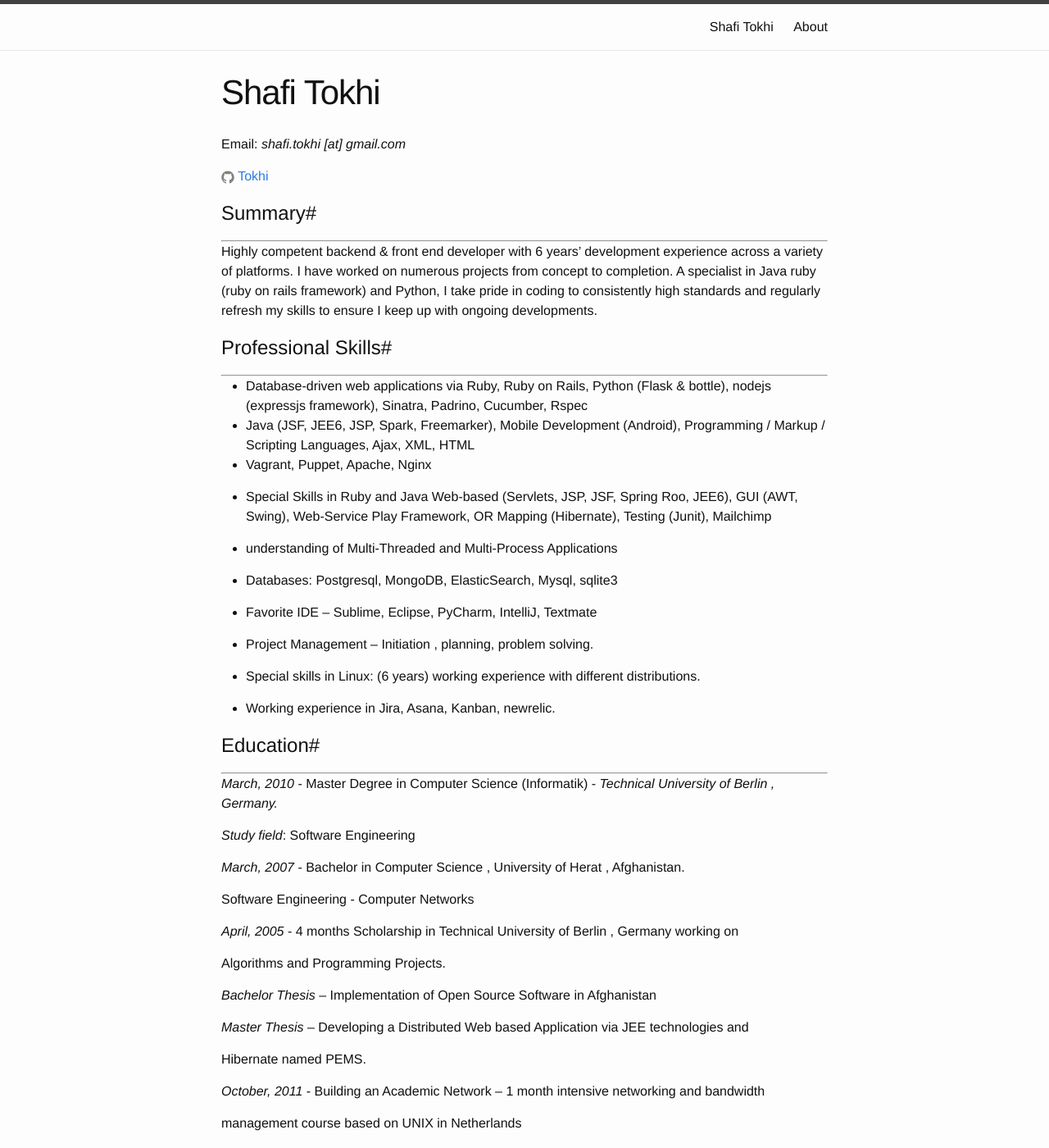
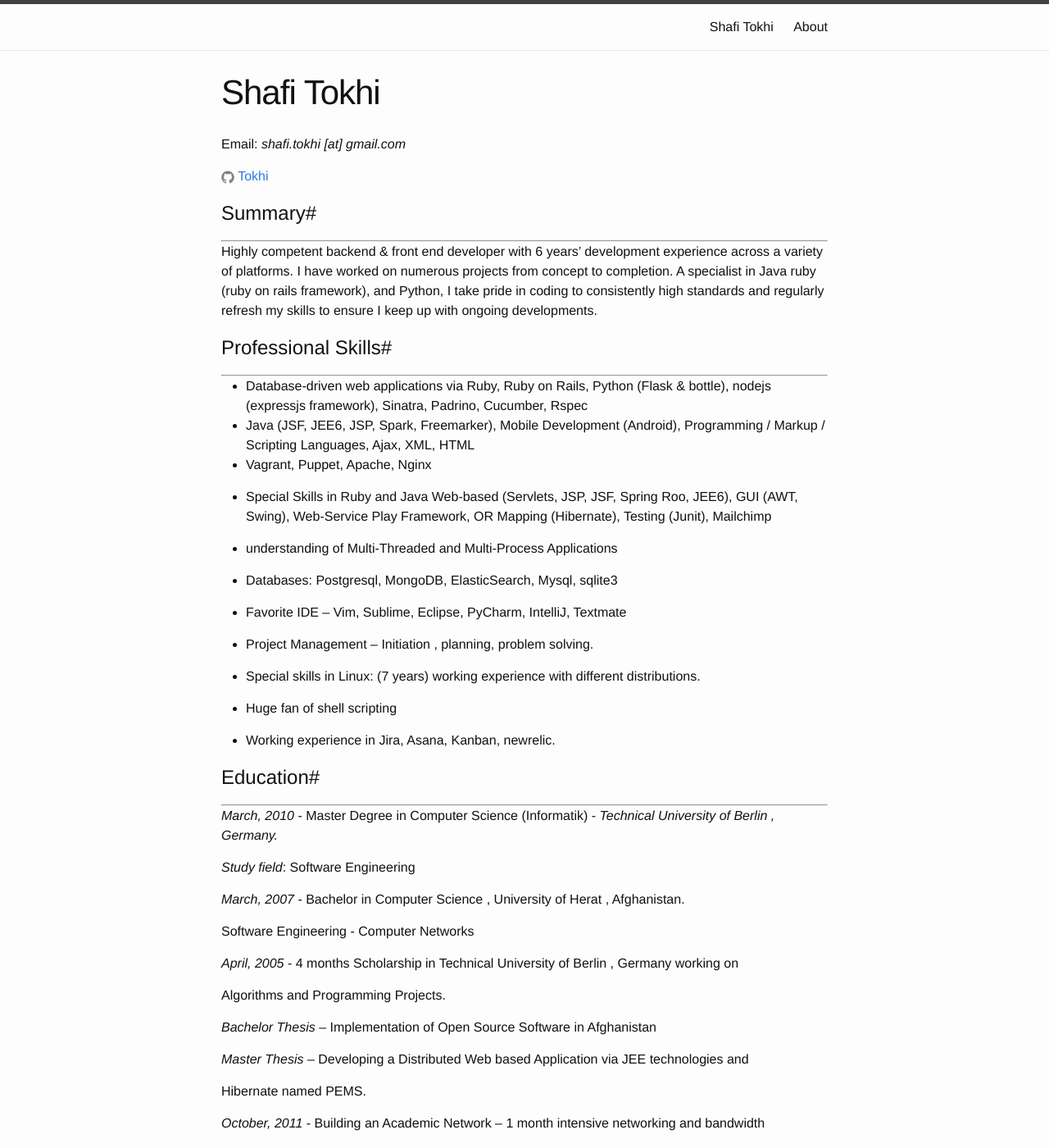
Before and after one commit to tokhi/tokhi.github.io, a Jekyll site: the page built from 2014-10-16-resume.markdown, in a window 1280 px wide and 1400 px high. Shown: the whole window at 82% size. Built offline with Jekyll 4.4.1, drawn with Linux system fonts in a browser that asks for light colours.

Commit message:
Update 2014-10-16-resume.markdown

```diff
--- a/2014-10-16-resume.markdown
+++ b/2014-10-16-resume.markdown
@@ -21,7 +21,7 @@ Email: <em>shafi.tokhi [at] gmail.com</em>
 # Summary#
 
 <hr>
-Highly competent backend & front end developer with 6 years’ development experience across a variety of platforms. I have worked on numerous projects from concept to completion. A specialist in Java ruby (ruby on rails framework) and Python, I take pride in coding to consistently high standards and regularly refresh my skills to ensure I keep up with ongoing developments.
+Highly competent backend & front end developer with 6 years’ development experience across a variety of platforms. I have worked on numerous projects from concept to completion. A specialist in Java ruby (ruby on rails framework), and Python, I take pride in coding to consistently high standards and regularly refresh my skills to ensure I keep up with ongoing developments.
 <br>
 
 
@@ -39,11 +39,13 @@ Highly competent backend & front end developer with 6 years’ development exper
 
 * Databases: Postgresql, MongoDB, ElasticSearch, Mysql, sqlite3
 
-* Favorite IDE – Sublime, Eclipse, PyCharm, IntelliJ, Textmate
+* Favorite IDE – Vim, Sublime, Eclipse, PyCharm, IntelliJ, Textmate
 
 * Project Management – Initiation , planning, problem solving.
 
-* Special skills in Linux: (6 years) working experience with different distributions.
+* Special skills in Linux: (7 years) working experience with different distributions.
+
+* Huge fan of shell scripting
 
 * Working experience in Jira, Asana, Kanban, newrelic.
 
```
